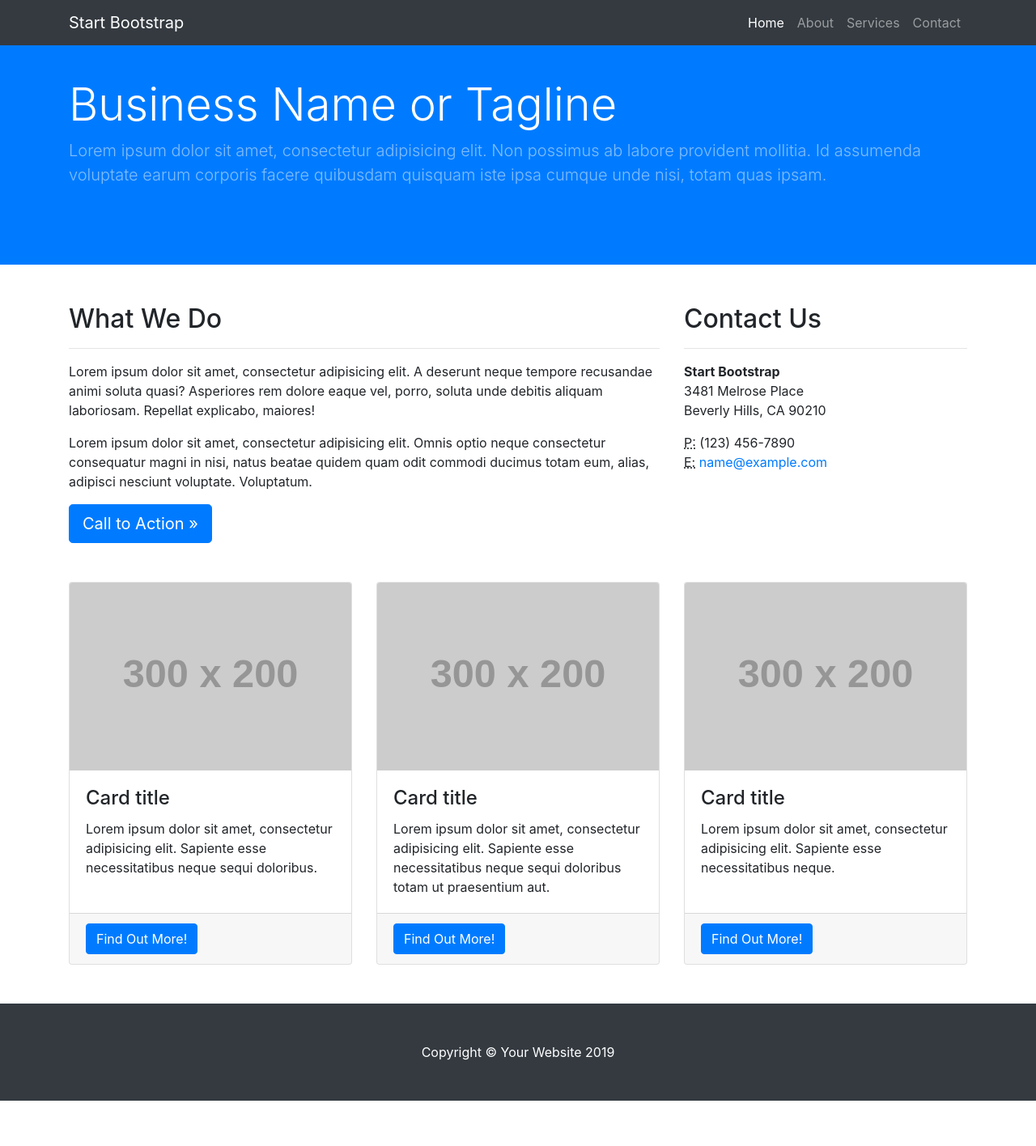
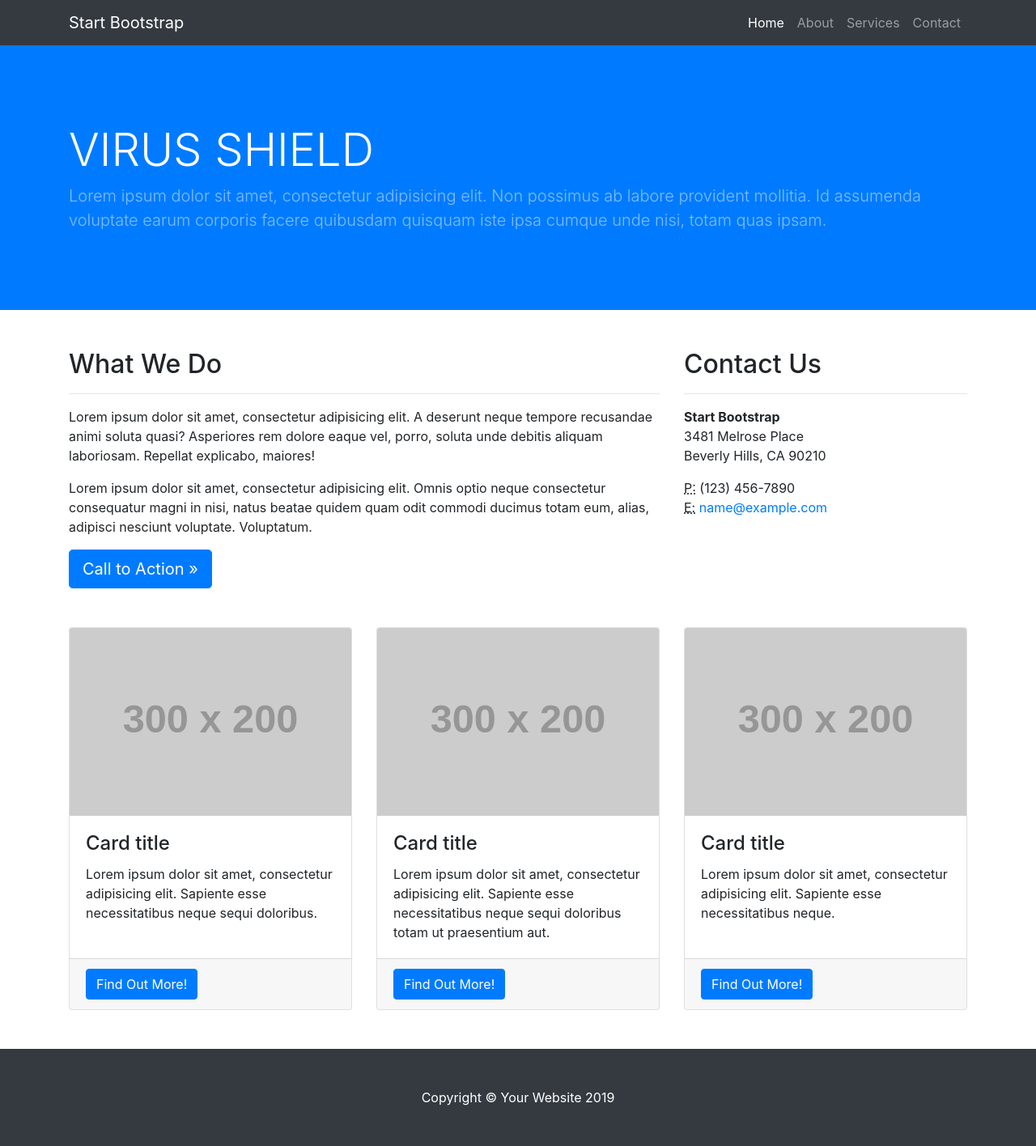
Before and after one commit to hamoody-omar/fundraising-app, a Django app: a page that uses app/templates/app/index.html in a window 1280 px wide. Shown: the whole page at 81% size. Before the commit the page ends 1360 px from the top, so only its background shows below. Run offline with Django 3.2, Linux system fonts and the light colour scheme; grey boxes labelled with a size stand in for pictures from a placeholder-image service; some libraries are stand-ins or nearby versions.

Commit message:
Customized Messages

```diff
--- a/app/templates/app/index.html
+++ b/app/templates/app/index.html
@@ -15,7 +15,7 @@
   <link rel="stylesheet" href="{% static 'vendor/bootstrap/css/bootstrap.min.css' %}">
 
   <!-- Custom styles for this template -->
-  <link href="css/business-frontpage.css" rel="stylesheet">
+  <link rel="stylesheet" href="{% static 'app/business-frontpage.css' %}">
 
 </head>
 
@@ -54,7 +54,7 @@
     <div class="container h-100">
       <div class="row h-100 align-items-center">
         <div class="col-lg-12">
-          <h1 class="display-4 text-white mt-5 mb-2">Business Name or Tagline</h1>
+          <h1 class="display-4 text-white mt-5 mb-2">VIRUS SHIELD</h1>
           <p class="lead mb-5 text-white-50">Lorem ipsum dolor sit amet, consectetur adipisicing elit. Non possimus ab labore provident mollitia. Id assumenda voluptate earum corporis facere quibusdam quisquam iste ipsa cumque unde nisi, totam quas ipsam.</p>
         </div>
       </div>
```
